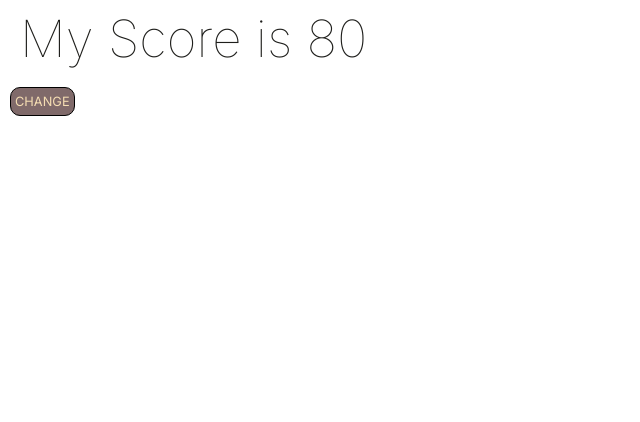
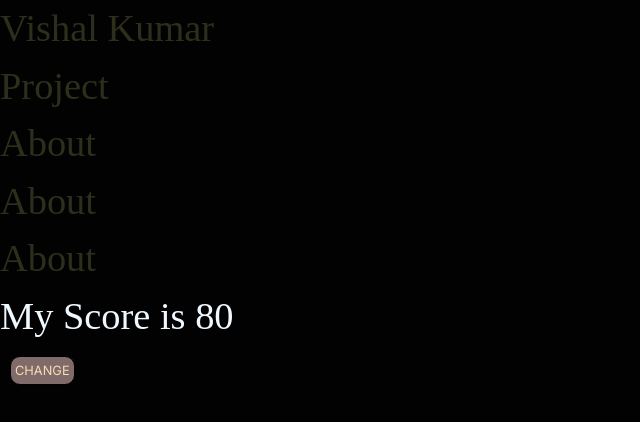
Before and after one commit to vishal-kt/next-shopping, a Next.js app: page / in a window 1280 px wide. Shown: the top 422 px of the page, without its empty margins (0-640 px from the left). Built offline with nearby package versions, Linux system fonts and the light colour scheme.

Commit message:
next update

```diff
--- /dev/null
+++ b/Components/Header.js
@@ -0,0 +1,17 @@
+import React from 'react'
+
+const Header = () => {
+  return (
+    <div className='hder px-5 bg-green-500 hover:text-red-500  flex items-center justify-between'>
+        <h2>Vishal Kumar</h2>
+        <div className='flex gap-8'>
+            <h2>Project</h2>
+            <h2>About</h2>
+            <h2>About</h2>
+            <h2>About</h2>
+        </div>
+    </div>
+  )
+}
+
+export default Header
--- a/app/globals.css
+++ b/app/globals.css
@@ -3,6 +3,7 @@
 @tailwind utilities;
 
 :root {
+  background-color: rgb(2, 2, 2);
   --foreground-rgb: 0, 0, 0;
   --background-start-rgb: 214, 219, 220;
   --background-end-rgb: 255, 255, 255;
@@ -19,22 +20,27 @@
 body {
   margin: 0;
   padding: 0;
-
-
-}
-
-#main{
-  background-color: black;
-  width: 100%;
-  height: 100vh;
+  color: #131311;
 }
 
 h1
 {
-  color: #1f1f1c;
-  font-size:4vw;
+
+  font-size:3vw;
   font-weight: 1;
-  margin-left: 20px;
+  font-family: "gilroy";
+  color: aliceblue;
+
+}
+
+h2
+{
+
+  font-size:3vw;
+  font-weight: 1;
+  font-family: "gilroy";
+  color: rgb(46, 46, 29);
+
 }
 
 #btn{
@@ -49,3 +55,10 @@ h1
   border: 1px solid black;
 
 }
+
+#hh{
+  font-size: 2vw;
+  font-weight: normal;
+  padding-left: 20px;
+  background-color: rgb(28, 28, 31);
+}
--- a/app/page.js
+++ b/app/page.js
@@ -1,14 +1,17 @@
-
 "use client"
 import React, { useState } from "react";
+import Header from "@/Components/Header"
 const page =()=>{
  let [marks , setMarks] =useState(80)
   return (
   <div>
+
+    <Header/>
     <h1>My Score is {marks} </h1>
     <button id='btn'  onClick={()=>{
       setMarks(92)
     }}>Change</button>
+
   </div>
   )
 }
```
